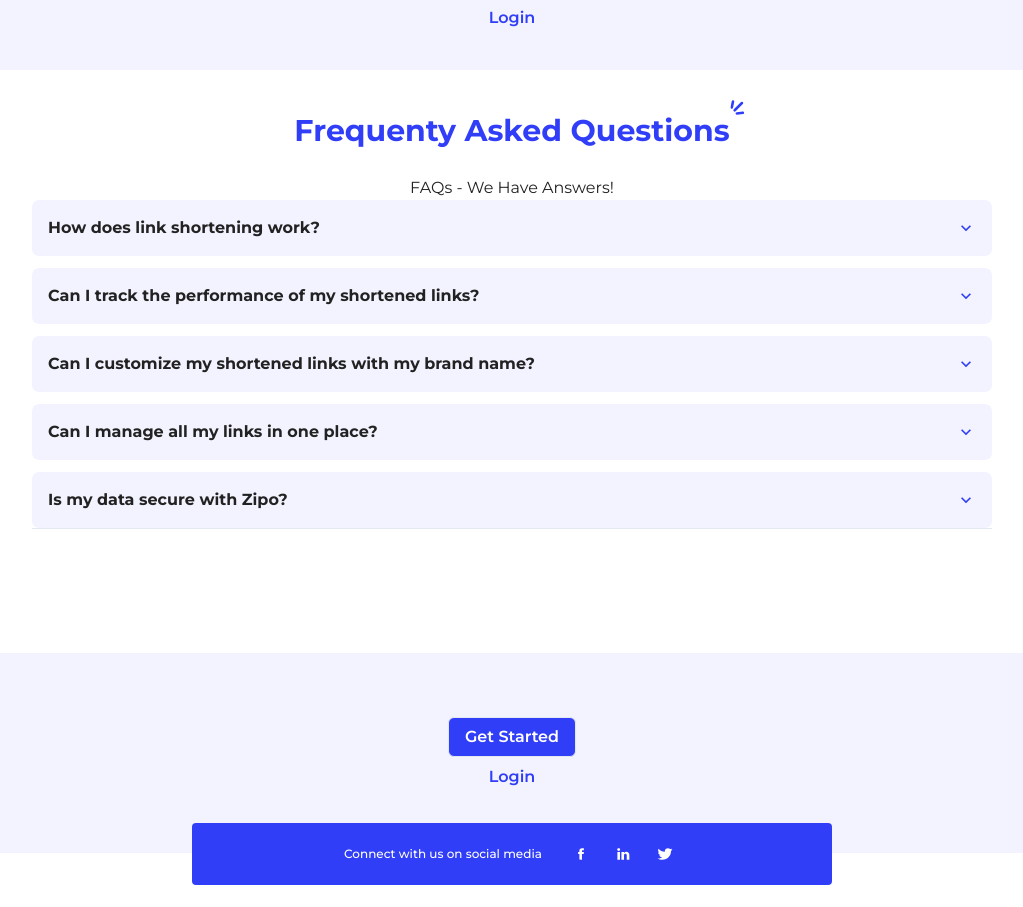
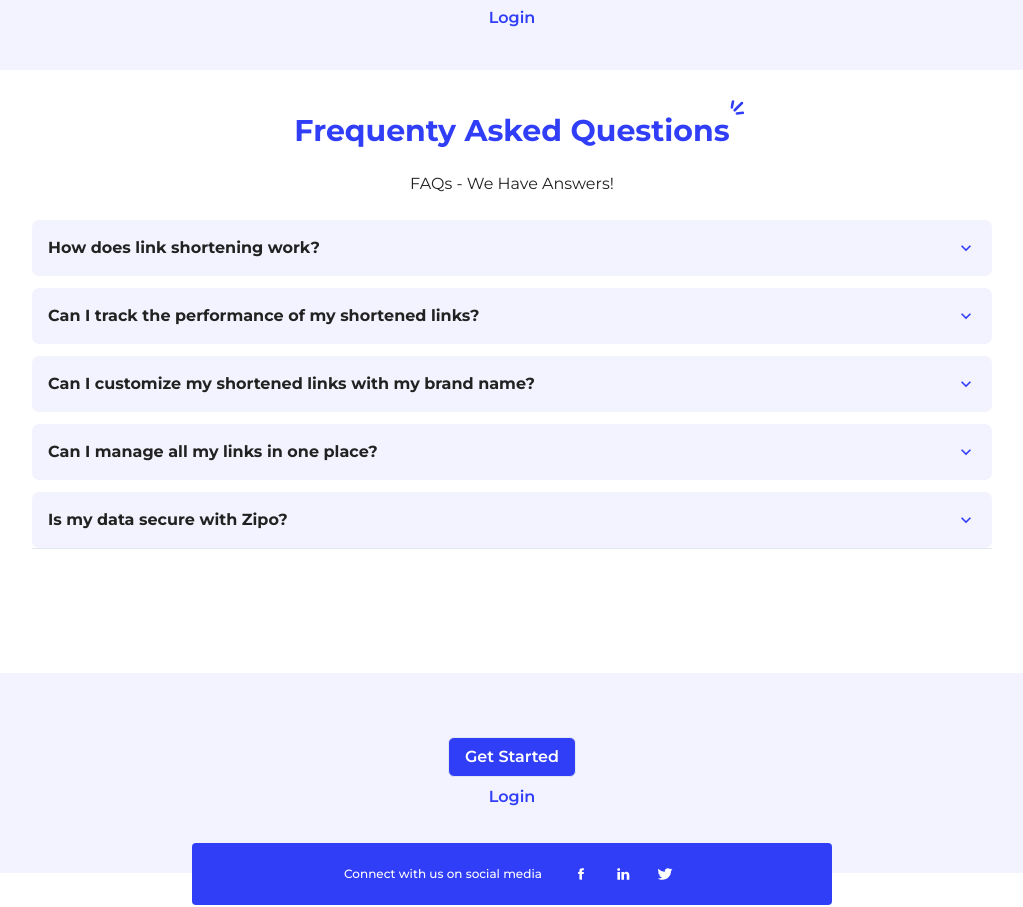
Before and after one commit to salafidevelopers/zipo-client, a Next.js app: page / in a window 1280 px wide. Shown: the part 1631-2538 px from the top of the page, without its empty margins (128-1151 px from the left). Built offline with nearby package versions, Linux system fonts and the light colour scheme; no server answers.

Commit message:
add seo configuratio using next-seo

```diff
--- a/src/components/home/FaqSection.tsx
+++ b/src/components/home/FaqSection.tsx
@@ -47,7 +47,7 @@ const FaqSection = () => {
   return (
     <Box pt="6">
       <Wrapper>
-        <Box>
+        <Box mb={6}>
           <Heading
             w="fit-content"
             mx="auto"
@@ -56,7 +56,7 @@ const FaqSection = () => {
             textAlign="center"
             lineHeight={1.4}
             position={"relative"}
-            mb={4}
+            mb={3}
           >
             Frequenty Asked Questions
             <Image
--- a/src/pages/_app.tsx
+++ b/src/pages/_app.tsx
@@ -1,15 +1,18 @@
-import '../theme/globals.css';
-import type { AppProps } from 'next/app';
-import { ChakraProvider } from '@chakra-ui/react';
-import theme from '../theme/theme';
-import 'react-responsive-carousel/lib/styles/carousel.min.css'; // requires a loader
-import { ApolloProvider } from '@apollo/client';
-import { client } from '../apollo-client';
+import "../theme/globals.css";
+import type { AppProps } from "next/app";
+import { ChakraProvider } from "@chakra-ui/react";
+import theme from "../theme/theme";
+import "react-responsive-carousel/lib/styles/carousel.min.css"; // requires a loader
+import { ApolloProvider } from "@apollo/client";
+import { client } from "../apollo-client";
+import { DefaultSeo } from "next-seo";
+import SEO from "../next-seo.config";
 
 function MyApp({ Component, pageProps }: AppProps) {
   return (
     <ApolloProvider client={client}>
       <ChakraProvider theme={theme}>
+        <DefaultSeo {...SEO} />
         <Component {...pageProps} />
       </ChakraProvider>
     </ApolloProvider>
```
